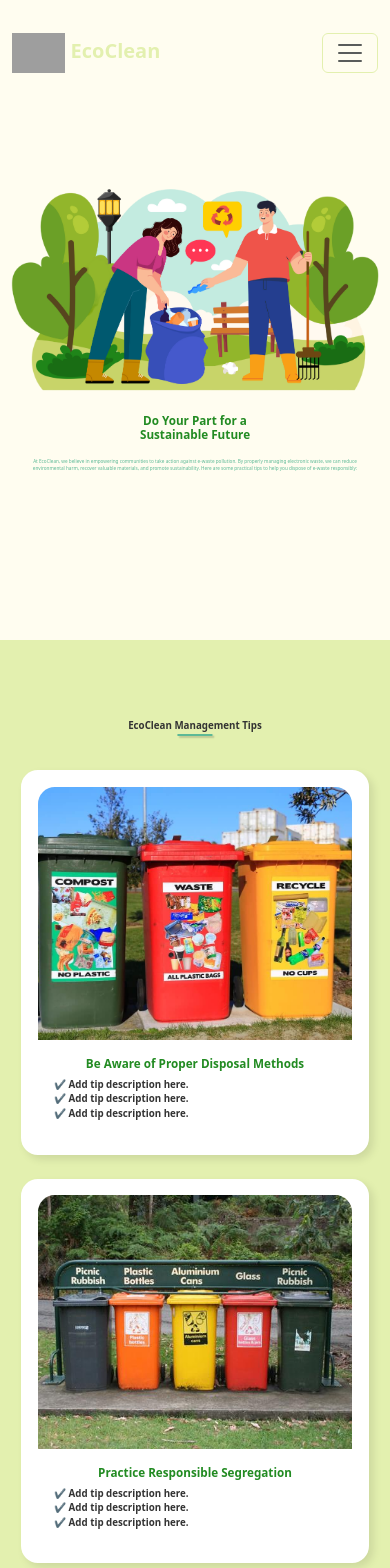
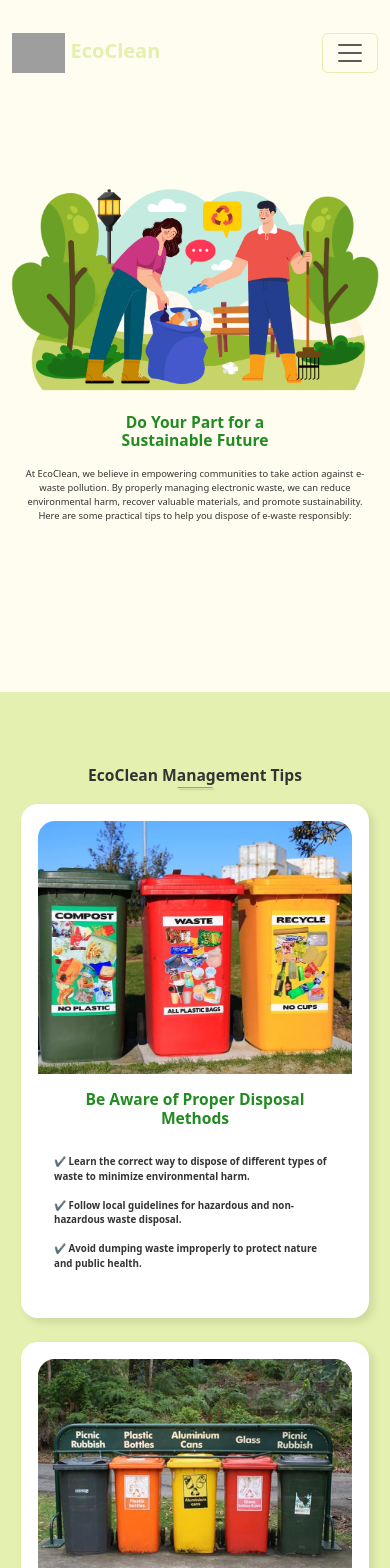
Before and after one commit to JimwellC/ecoclean_frontend, an Angular app: page /tips in a window 390 px wide. Shown: the top 1568 px of the page. Built offline with nearby package versions, Linux system fonts and the light colour scheme; grey boxes are pictures that could not be loaded.

Commit message:
tips ulit

```diff
--- a/src/app/components/tips/tips.component.css
+++ b/src/app/components/tips/tips.component.css
@@ -22,7 +22,7 @@
   /* Paragraph Styling */
   .tips-text {
     font-size: 1.2vw; /* Responsive text */
-    color: var(--secondary-color);
+    color: var(--text-color);
     max-width: 60vw;
     padding-top: 2vh;
     text-align: right;
@@ -70,11 +70,13 @@
   .card ul {
     list-style: none;
     padding-left: 0;
+    padding-top: 7%;
   }
 
   .card ul li {
     display: flex;
     align-items: center;
+    padding-bottom: 5%;
   }
   /* Text inside the card */
   .card-text {
@@ -86,14 +88,14 @@
 
   /* Second Title */
   .tips-second-title {
-    font-size: 2.5vw; /* Responsive */
+    font-size: 2vw; /* Responsive */
     font-weight: 700;
     margin-bottom: 2vh;
     display: inline-block;
     color: var(--text-color);
     position: relative;
     padding-bottom: 0.5vh;
-    margin-bottom: 4vh;
+    margin-bottom: 4vw;
   }
 
   /* Second Title Underline */
@@ -169,6 +171,7 @@
 
   .tips-text {
       font-size: 1.5vw;
+      color: var(--text-color)
   }
 
   /* Fixing grid layout to properly display 3 columns and 2 rows */
@@ -228,11 +231,18 @@
     .tips-header {
       max-width: 100%;
     }
-    .tips-title,
+    .tips-title{
+      text-align: center !important;
+      margin: 0 auto;
+      color: var(--primary-color);
+      font-size: 4vw;
+    }
     .tips-text {
       text-align: center !important;
       margin: 0 auto;
       max-width: 90%;
+      font-size: 2.4vw;
+      color: var(--text-color)
     }
 
     /* Ensure full-width background on mobile */
@@ -247,6 +257,10 @@
       align-items: center;
       padding: 6vh 0;
       overflow: hidden; /* Prevents unwanted spacing */
+    }
+
+    .tips-second-title{
+      font-size: 4vw;
     }
 
     .tips-cards-container {
@@ -267,7 +281,7 @@
     }
 
     .card-title {
-      font-size: 3vw;
+      font-size: 4vw;
       text-align: center;
     }
 
@@ -285,6 +299,7 @@
     .card ul li {
       display: flex;
       align-items: center;
+      text-align: left;
     }
 
     /* Footer adjustments */
--- a/src/app/components/tips/tips.component.html
+++ b/src/app/components/tips/tips.component.html
@@ -28,9 +28,9 @@
             <div class="card-body d-flex flex-column flex-grow-1">
               <h5 class="card-title">Be Aware of Proper Disposal Methods</h5>
               <ul class="card-text flex-grow-1">
-                <li>✔ Add tip description here.</li>
-                <li>✔ Add tip description here.</li>
-                <li>✔ Add tip description here.</li>
+                <li>✔ Learn the correct way to dispose of different types of waste to minimize environmental harm.</li>
+                <li>✔ Follow local guidelines for hazardous and non-hazardous waste disposal.</li>
+                <li>✔ Avoid dumping waste improperly to protect nature and public health.</li>
               </ul>
             </div>
           </div>
@@ -43,9 +43,9 @@
             <div class="card-body d-flex flex-column flex-grow-1">
               <h5 class="card-title">Practice Responsible Segregation</h5>
               <ul class="card-text flex-grow-1">
-                <li>✔ Add tip description here.</li>
-                <li>✔ Add tip description here.</li>
-                <li>✔ Add tip description here.</li>
+                <li>✔ Separate waste into categories like biodegradable, recyclable, and hazardous.</li>
+                <li>✔ Use labeled bins to make sorting easier and more effective.</li>
+                <li>✔ Proper segregation reduces landfill waste and supports recycling efforts.</li>
               </ul>
             </div>
           </div>
@@ -57,9 +57,9 @@
             <div class="card-body d-flex flex-column flex-grow-1">
               <h5 class="card-title">Reduce, Reuse, and Recycle</h5>
               <ul class="card-text flex-grow-1">
-                <li>✔ Add tip description here.</li>
-                <li>✔ Add tip description here.</li>
-                <li>✔ Add tip description here.</li>
+                <li>✔ Cut down on waste by choosing reusable products over single-use items.</li>
+                <li>✔ Give old items a second life through repurposing or donating.</li>
+                <li>✔ Recycle materials like plastic, paper, and glass to conserve natural resources.</li>
               </ul>
             </div>
           </div>
@@ -71,9 +71,9 @@
             <div class="card-body d-flex flex-column flex-grow-1">
               <h5 class="card-title">Extend the Life of Your Electronics</h5>
               <ul class="card-text flex-grow-1">
-                <li>✔ Add tip description here.</li>
-                <li>✔ Add tip description here.</li>
-                <li>✔ Add tip description here.</li>
+                <li>✔ Keep your devices clean and maintained to prolong their lifespan.</li>
+                <li>✔ Upgrade or repair instead of replacing gadgets too soon.</li>
+                <li>✔ Donate or sell old electronics instead of throwing them away.</li>
               </ul>
             </div>
           </div>
@@ -85,9 +85,9 @@
             <div class="card-body d-flex flex-column flex-grow-1">
               <h5 class="card-title">Dispose of Batteries Properly</h5>
               <ul class="card-text flex-grow-1">
-                <li>✔ Add tip description here.</li>
-                <li>✔ Add tip description here.</li>
-                <li>✔ Add tip description here.</li>
+                <li>✔ Never toss batteries in regular trash, as they contain harmful chemicals.</li>
+                <li>✔ Drop off used batteries at designated recycling centers.</li>
+                <li>✔ Consider rechargeable batteries to minimize waste and save money.</li>
               </ul>
             </div>
           </div>
@@ -99,9 +99,9 @@
             <div class="card-body d-flex flex-column flex-grow-1">
               <h5 class="card-title">Secure Your Data Before Disposal</h5>
               <ul class="card-text flex-grow-1">
-                <li>✔ Add tip description here.</li>
-                <li>✔ Add tip description here.</li>
-                <li>✔ Add tip description here.</li>
+                <li>✔ Wipe personal data from old devices before recycling or donating.</li>
+                <li>✔ Remove storage components or use data-shredding software for extra security.</li>
+                <li>✔ Protect your privacy by ensuring all sensitive information is permanently erased.</li>
               </ul>
             </div>
           </div>
```
